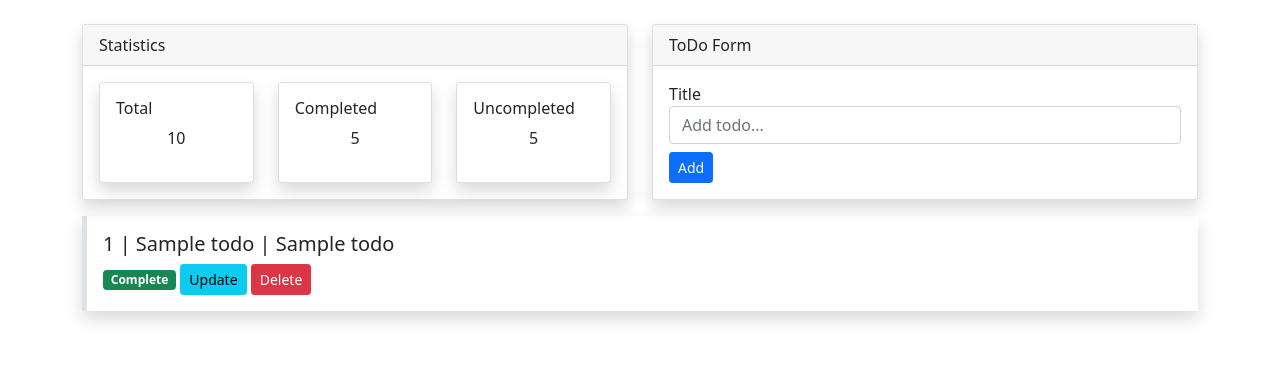
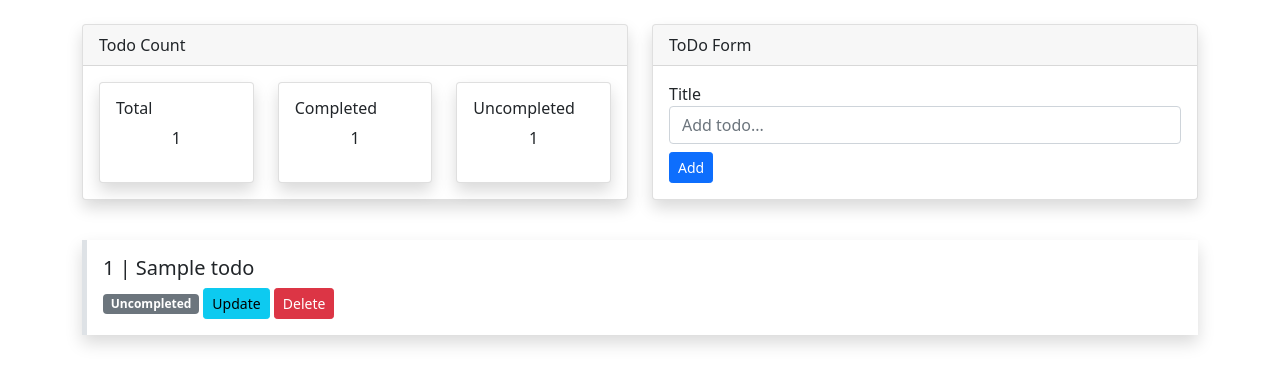
Before and after one commit to lovelybg0506/python-study, a Flask app: template toDoList/templates/dashboard/index.html in a window 1280 px wide. Shown: the part 56-442 px from the top of the page. Run offline with Flask 3, Linux system fonts and the light colour scheme; the template is opened without the code that fills it: most values are stand-ins (such as "Sample title", 1, 10 or a date in 2020); some libraries are stand-ins or nearby versions.

Commit message:
todolist finish

```diff
--- a/toDoList/app.py
+++ b/toDoList/app.py
@@ -1,46 +1,42 @@
 from flask import Flask, render_template, redirect, url_for, request
-# from flask_sqlalchemy import SQLAlchemy
 import psycopg2 # postgreSQL
 from databasesCRUD import *
 
 app = Flask(__name__)
-# app.config['SQLALCHEMY_DATABASE_URI'] = 'sqlite:///sqlite.db'
 db = psycopg2.connect(host='localhost',dbname='todolist',user='postgres',password=1,port=5432)
-
-cursor=db.cursor()
+DBcrud = CRUD()
 
 @app.route('/')
 def index():
-    db = CRUD()
-    todo_list = db.readDB(schema='public',table='todolist',column='*',condition='order by id asc')
-    # print(todo_list[0][1])
-    return render_template('dashboard/index.html', todo_list=todo_list)
+    todo_list = DBcrud.readDB(schema='public',table='todolist',column='*',condition='order by id asc')
+    total_todo = DBcrud.readDB(schema='public',table='todolist',column='count(*)',condition='')
+    completed_todo = DBcrud.readDB(schema='public',table='todolist',column='count(*)',condition='where complete = true')
+    uncompleted_todo = DBcrud.readDB(schema='public',table='todolist',column='count(*)',condition='where complete = false')
+    # return render_template('dashboard/index.html', todo_list=todo_list, total_todo=total_todo,completed_todo=completed_todo,uncompleted_todo=uncompleted_todo)
+    return render_template('dashboard/index.html', **locals()) # **locals() : 지역변수 다가져오기,  / **globals() : 전역변수 다가져오기
 
 @app.route('/add', methods=['POST'])
 def add():
     title = request.form.get('title')
-    db = CRUD()
-    db.insertDB(schema='public',table='todolist',column='title',data=title)
+    DBcrud.insertDB(schema='public',table='todolist',column='title',data=title)
     return redirect(url_for('index'))
 
 @app.route('/delete/<int:id>')
 def delete(id):
-    db = CRUD()
-    db.deleteDB(schema='public',table='todolist',condition=f'id={id}')
+    DBcrud.deleteDB(schema='public',table='todolist',condition=f'id={id}')
     return redirect(url_for('index'))
 
 @app.route('/update/<int:id>')
 def update(id):
-    db = CRUD()
-    todo_list = db.readDB(schema='public',table='todolist',column='*',condition='order by id asc')
-    tofvar = todo_list[id-1][2]
-    print(f"tofvar : {tofvar}")
-    if tofvar:
+
+    todo_list = DBcrud.readDB(schema='public',table='todolist',column='*',condition='order by id asc')
+
+    if todo_list[id-1][2]:
         TrueOrFalse = 'false'
     else:
         TrueOrFalse = 'true'
 
-    db.updateDB(schema='public',table='todolist',column='complete',value=TrueOrFalse,condition=f'id={id}')
+    DBcrud.updateDB(schema='public',table='todolist',column='complete',value=TrueOrFalse,condition=f'id={id}')
     return redirect(url_for('index'))
 
 @app.route('/about')
--- a/toDoList/databasesCRUD.py
+++ b/toDoList/databasesCRUD.py
@@ -12,6 +12,7 @@ class CRUD(databases):
 
     def readDB(self, schema, table, column, condition):
         sql = f" SELECT {column} from {schema}.{table} {condition};".format(column=column,schema=schema,table=table,condition=condition)
+        print(f'sql:{sql}')
         try:
             self.cursor.execute(sql)
             result = self.cursor.fetchall()
--- a/toDoList/templates/dashboard/index.html
+++ b/toDoList/templates/dashboard/index.html
@@ -5,14 +5,14 @@
     <div class="row">
         <div class="col-md-6">
             <div class="card shadow"> <!-- shadow를 붙이면 그림자가생김 (utility class)-->
-                <div class="card-header">Statistics</div>
+                <div class="card-header">Todo Count</div>
                 <div class="card-body">
                     <div class="row">
                         <div class="col-md-4">
                             <div class="card shadow">
                                 <div class="card-body">
                                     <h6>Total</h6>
-                                    <p class="text-center">10</p>
+                                    <p class="text-center">{{total_todo[0][0]}}</p>
                                 </div>
                             </div>
                         </div>
@@ -20,7 +20,7 @@
                             <div class="card shadow">
                                 <div class="card-body">
                                     <h6>Completed</h6>
-                                    <p class="text-center">5</p>
+                                    <p class="text-center">{{completed_todo[0][0]}}</p>
                                 </div>
                             </div>
                         </div>
@@ -28,7 +28,7 @@
                             <div class="card shadow">
                                 <div class="card-body">
                                     <h6>Uncompleted</h6>
-                                    <p class="text-center">5</p>
+                                    <p class="text-center">{{uncompleted_todo[0][0]}}</p>
                                 </div>
                             </div>
                         </div>
@@ -58,12 +58,22 @@
             </div>
         </div>
     </div>
+
+    {% if total_todo[0][0] == 0 %}
+
+    <marquee class="mt-3 display-5" behavior="" direction="">No Todo in Database.. Create new Todo in Todo form</marquee>
+
+    {% endif %} <br/>
     {% for todo in todo_list %}
     <div class="border-start border-5 mt-3 shadow"> <!-- border쓰고 border-5 두께5, border-primary 파랑색 , mt-3 여백 3, shadow 그림자-->
                                                     <!-- border-start : 왼쪽에만 테두리생성-->
         <div class="card-body">
-            <h5>{{ todo[0] }} | {{ todo[1] }} | {{ todo[2] }}</h5> <!-- 0 : id , 1 : title, 2 : complete-->
-            <span class="badge bg-success">Complete</span>
+            <h5>{{ todo[0] }} | {{ todo[1] }}</h5> <!-- 0 : id , 1 : title, 2 : complete-->
+            {% if todo[2] %}
+            <span class="badge bg-success">Completed</span>
+            {% else %}
+            <span class="badge bg-secondary">Uncompleted</span>
+            {% endif %}
             <a class="btn btn-info btn-sm" href="/update/{{ todo[0] }}">Update</a>
             <a class="btn btn-danger btn-sm" href="/delete/{{ todo[0] }}">Delete</a>
         </div>
```
